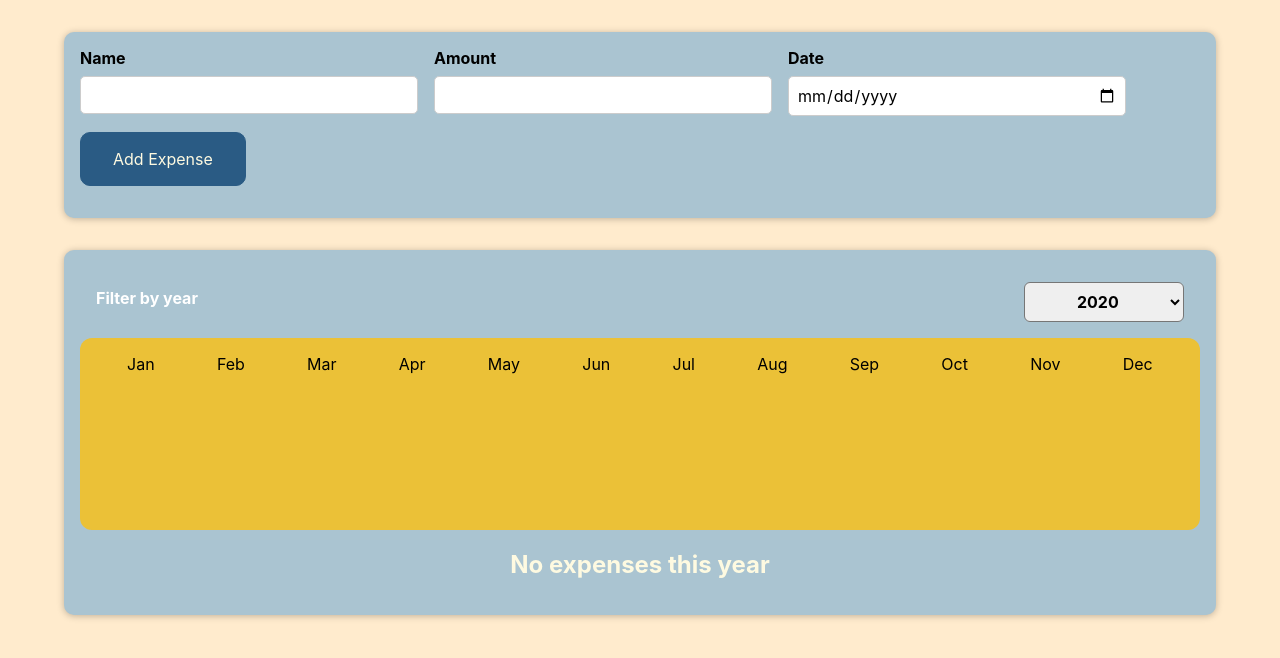
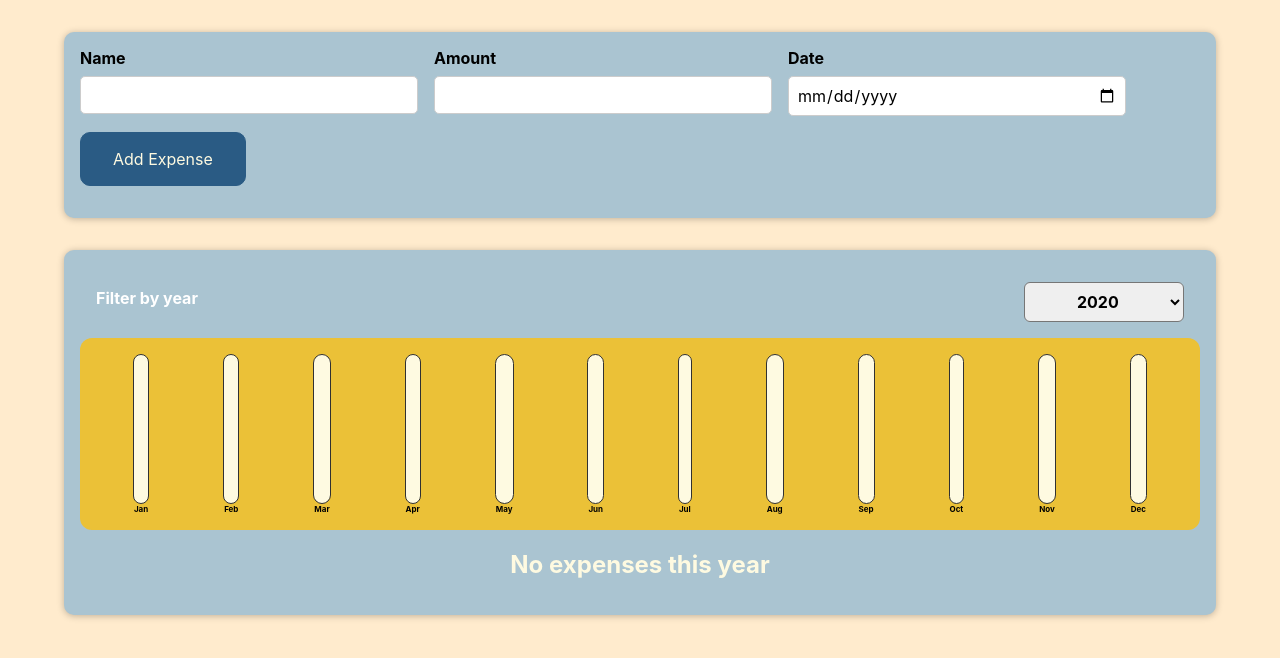
Before and after one commit to neoxanter/LearnReact, a React (Create React App) app in the folder cost_accounting/: page / in a window 1280 px wide. Shown: the top 658 px of the page. Built offline with nearby package versions, Linux system fonts and the light colour scheme.

Commit message:
Added styles to the DiagramBar component

```diff
--- /dev/null
+++ b/cost_accounting/src/components/Diagram/DiagramBar.css
@@ -0,0 +1,30 @@
+.diagram-bar {
+    height: 100%;
+    display: flex;
+    flex-direction: column;
+    align-items: center;
+}
+
+.diagram-bar__inner {
+    height: 100%;
+    width: 100%;
+    border: 1px solid #313131;
+    border-radius: 12px;
+    background-color: #fefae1;
+    overflow: hidden;
+    display: flex;
+    flex-direction: column;
+    justify-content: flex-end;
+}
+
+.diagram-bar__fill {
+    background-color: #bd8025;
+    width: 100%;
+    transition: all 0.3s ease-out;
+}
+
+.diagram-bar__label {
+    font-weight: bold;
+    font-size: 0.5rem;
+    text-align: center;
+}
--- a/cost_accounting/src/components/Diagram/DiagramBar.js
+++ b/cost_accounting/src/components/Diagram/DiagramBar.js
@@ -1,3 +1,4 @@
+import './DiagramBar.css'
 const DiagramBar = (props) => {
 
   let barFillHeight = '0%'
@@ -6,13 +7,13 @@ const DiagramBar = (props) => {
   }
 
   return (
-      <div>
-        <div>
-          <div style={{height: barFillHeight}}>
+      <div className="diagram-bar">
+        <div className="diagram-bar__inner">
+          <div className="diagram-bar__fill" style={{height: barFillHeight}}>
 
           </div>
         </div>
-        <div>
+        <div className="diagram-bar__label">
           {props.label}
         </div>
       </div>
```
